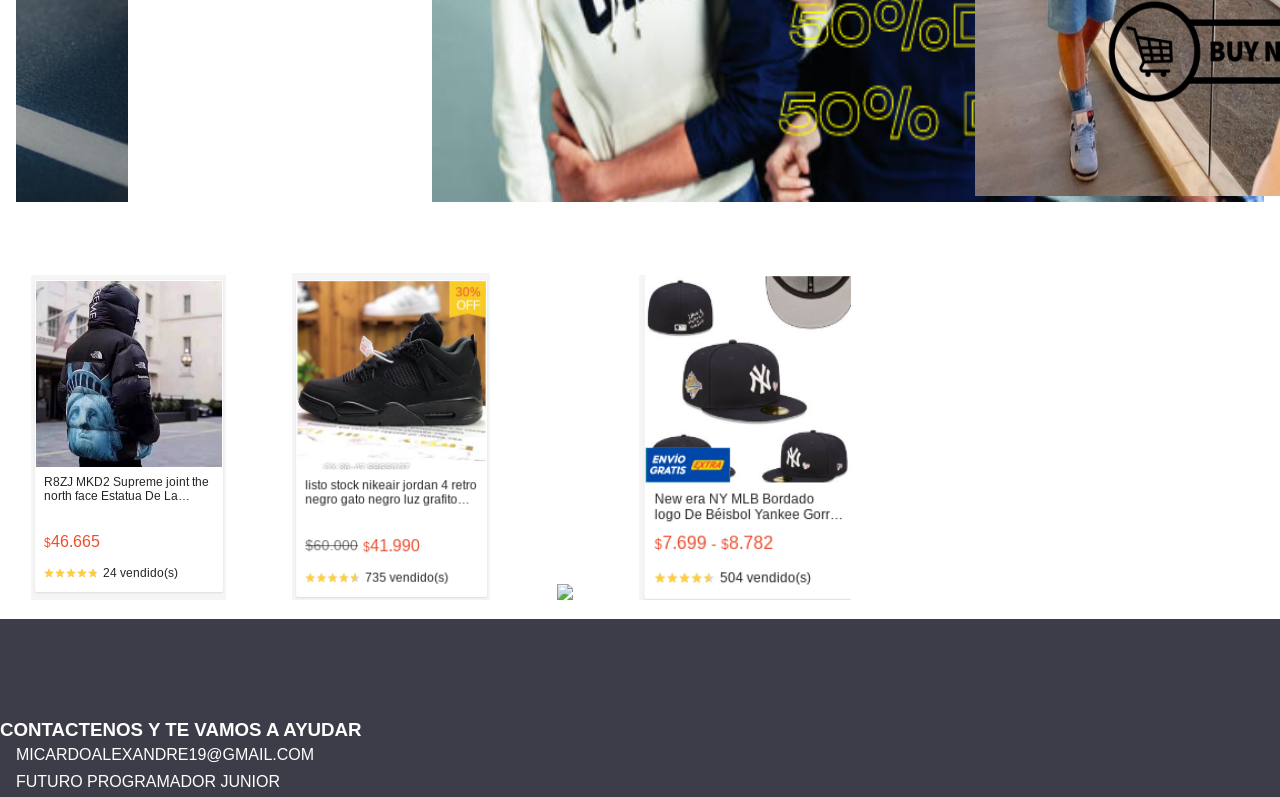
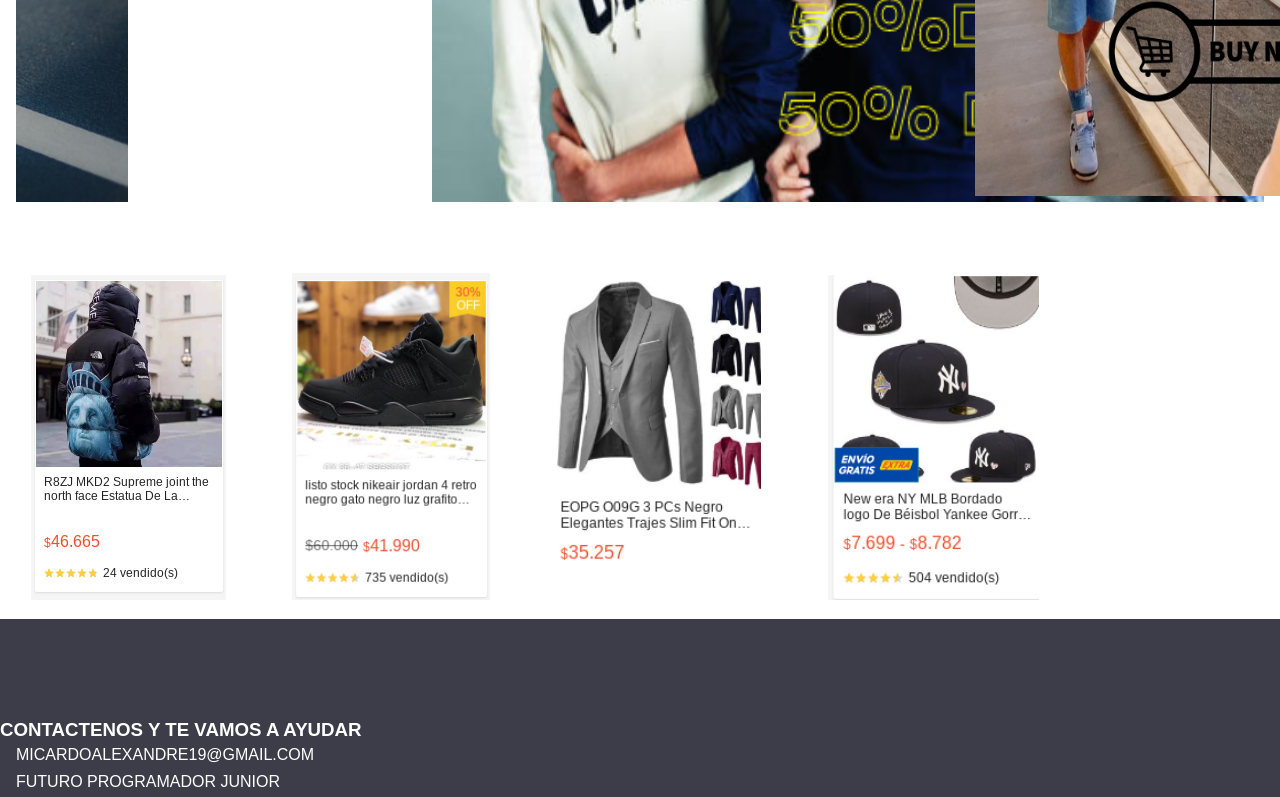
Before and after one commit to micardo7/MiamiShop, a plain HTML site: page index.html in a window 1280 px wide. Shown: the part 447-1244 px from the top of the page. Drawn offline with Linux system fonts and the light colour scheme; the site is published under a folder, as on GitHub Pages, so addresses that start at the root find nothing.

Commit message:
Miami Shop v0.0.1

```diff
--- a/index.html
+++ b/index.html
@@ -95,7 +95,7 @@
                                             src="img/jordan1-black-cat.png " height="327"> </a>
                                 </li>
                                 <li> <a href="carito.html"><img
-                                            src="/img/traje1.png" height="320px"> </a>
+                                            src="img/traje1.png" height="320px"> </a>
                                 </li>
                                 <li> <a href="carito.html"><img
                                             src="img/gorra.png" height="325px"> </a>
```
